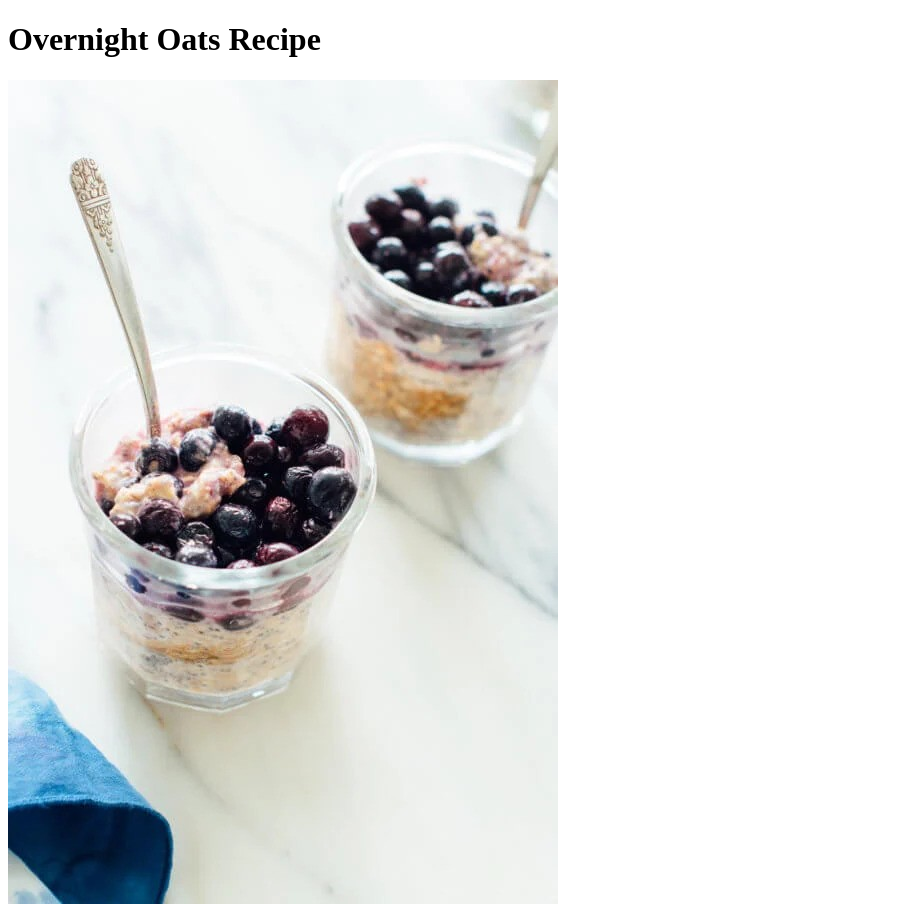
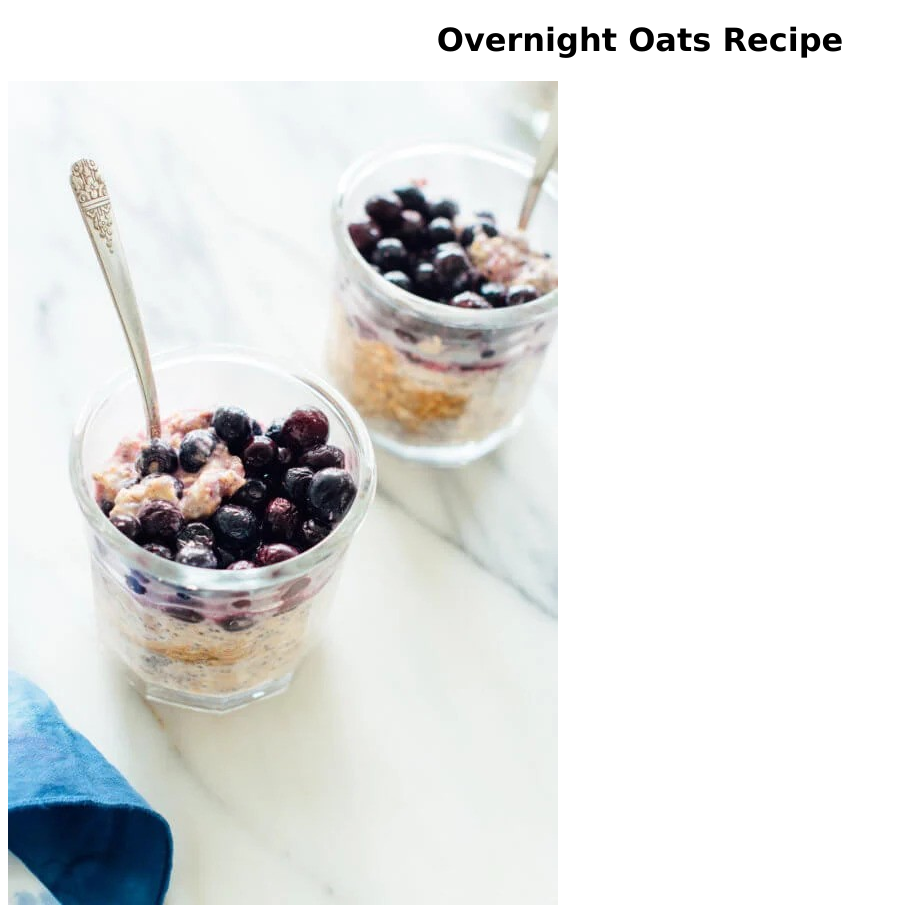
Before and after one commit to jetfuzz/odin-recipes, a plain HTML site: page recipes/oats.html in a window 1280 px wide. Shown: the top 905 px of the page, without its empty margins (0-897 px from the left). Drawn offline with Linux system fonts and the light colour scheme.

Commit message:
Link recipe folder html to .css and edit headers
Center align all headers

```diff
--- a/recipes/oats.html
+++ b/recipes/oats.html
@@ -4,9 +4,10 @@
     <meta charset="UTF-8">
     <meta name="viewport" content="width=device-width, initial-scale=1.0">
     <title>Overnight Oats Recipe</title>
+    <link rel="stylesheet" href="../style.css">
 </head>
 <body>
-    <h1>Overnight Oats Recipe</h1>
+    <h1 class="header">Overnight Oats Recipe</h1>
     <img src="../images/oats.jpg" alt="An image of two bowls of oatmeal with blueberries in glass bowls">
     <h2>Tasty!!! Yummy!!! Yipee!!</h2>
     <p>Easy overnight oats recipe that I enjoy. very good!!!</p>
```
Also changed, not shown: recipes/chicken.html (+2 -1 lines), recipes/tuna.html (+2 -1 lines).
